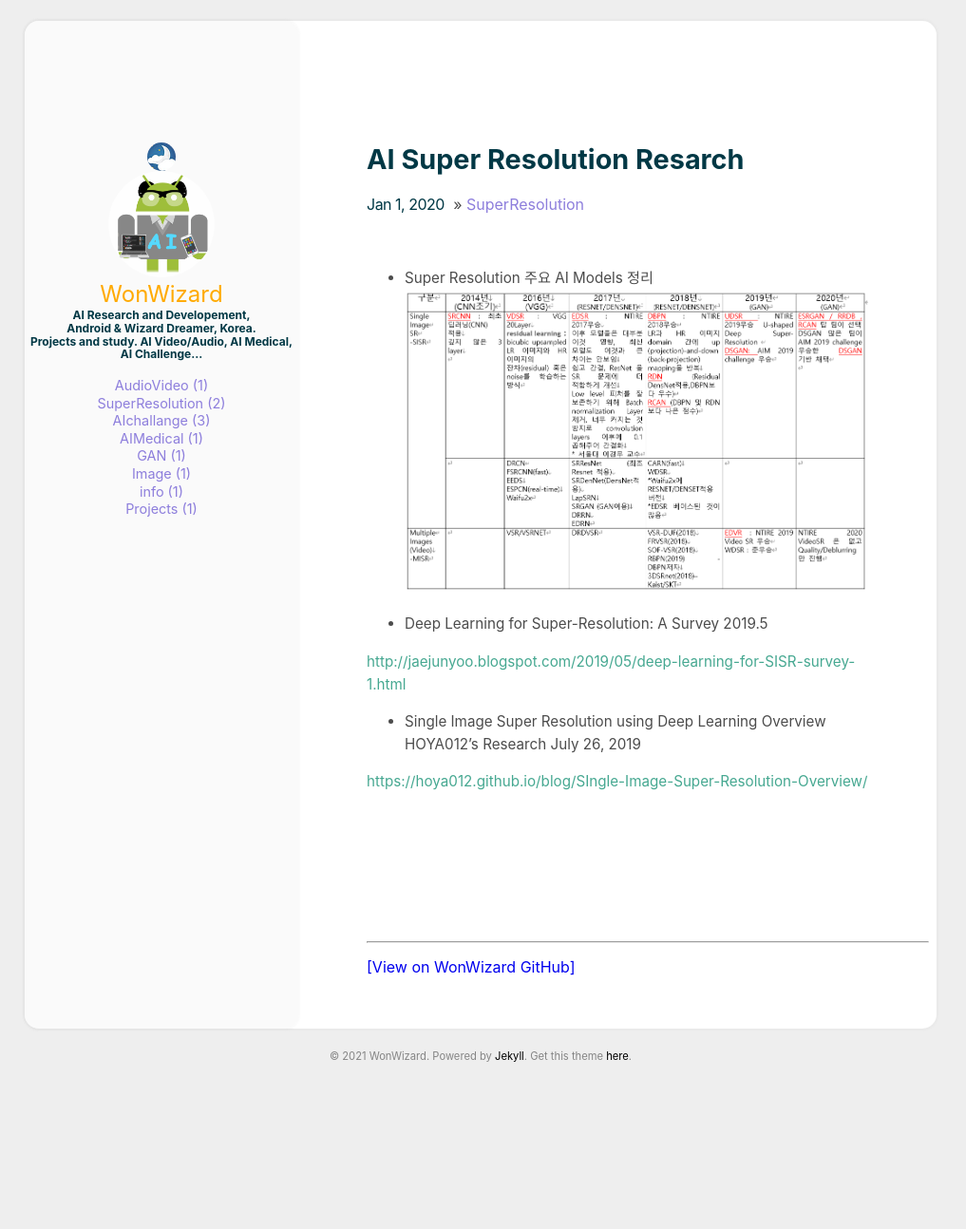
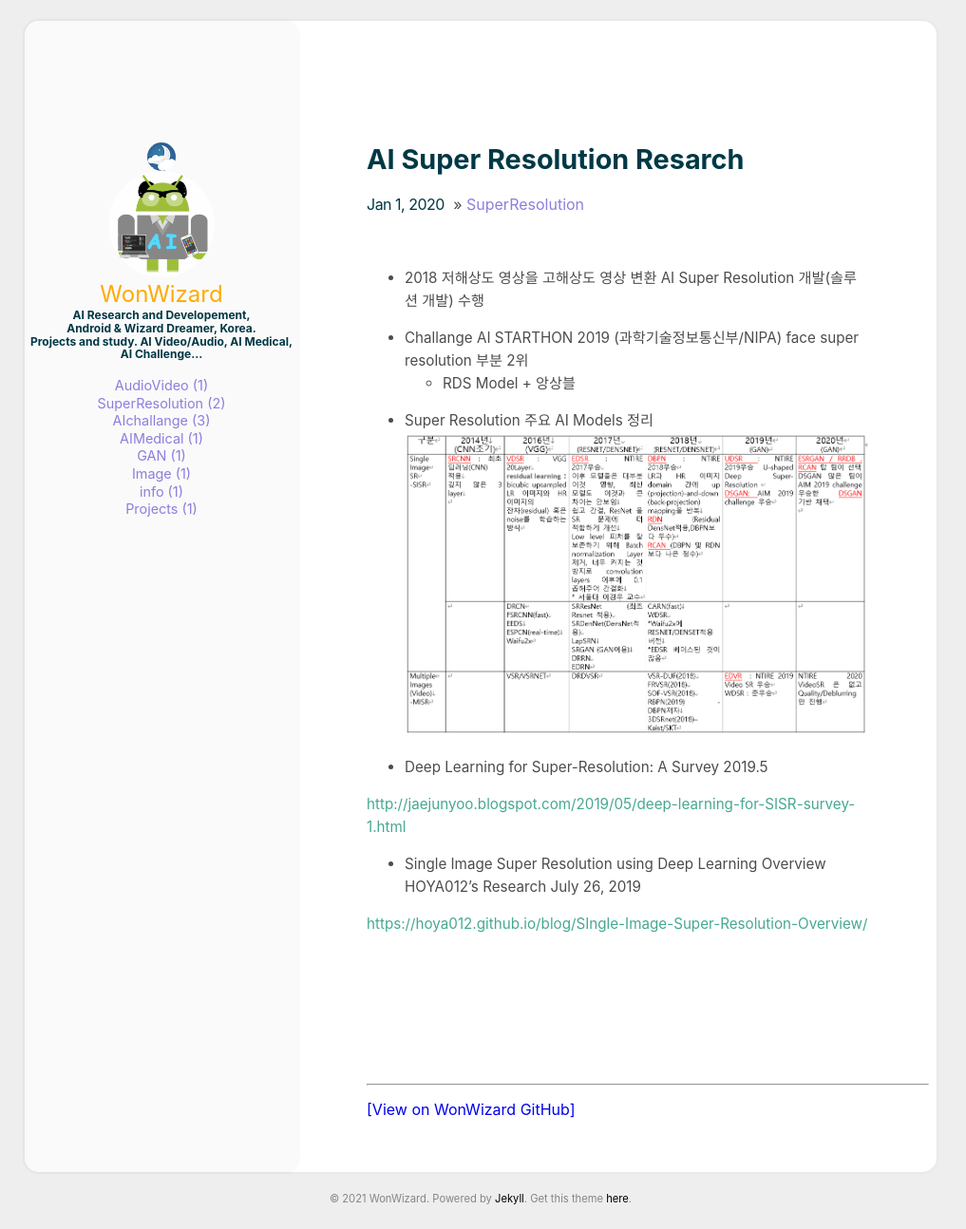
Before and after one commit to wonwizard/wonwizard.github.io, a Jekyll site: the page built from _posts/2020-01-01-sr_rnd.md, in a window 1280 px wide. Shown: the whole page at 95% size, without its empty margins (134-1151 px from the left). Built offline with Jekyll 4.4.1, drawn with Linux system fonts in a browser that asks for light colours; before the commit the page ends 1144 px from its top, so only the background shows below that.

Commit message:
Update and rename 2020-01-01-sr_research.md to 2020-01-01-sr_rnd.md

```diff
--- a/_posts/2020-01-01-sr_research.md
+++ b/_posts/2020-01-01-sr_rnd.md
@@ -3,6 +3,11 @@ title: AI Super Resolution Resarch
 categories: [SuperResolution]
 comments: true
 ---
+
+* 2018 저해상도 영상을 고해상도 영상 변환 AI Super Resolution 개발(솔루션 개발) 수행
+
+* Challange AI STARTHON 2019 (과학기술정보통신부/NIPA) face super resolution 부분 2위
+  * RDS Model + 앙상블
 
 * Super Resolution 주요 AI Models 정리
 <img src="/images/srmodels.png" />
```
